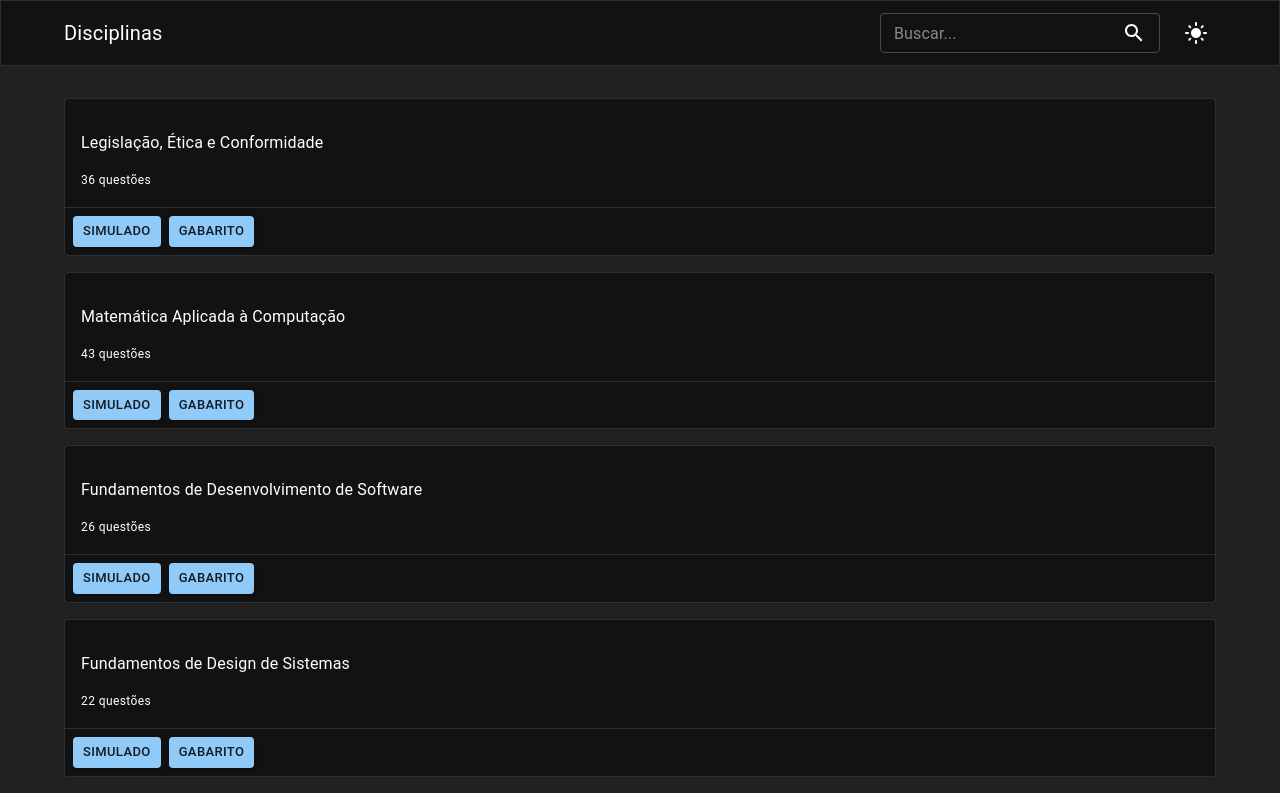
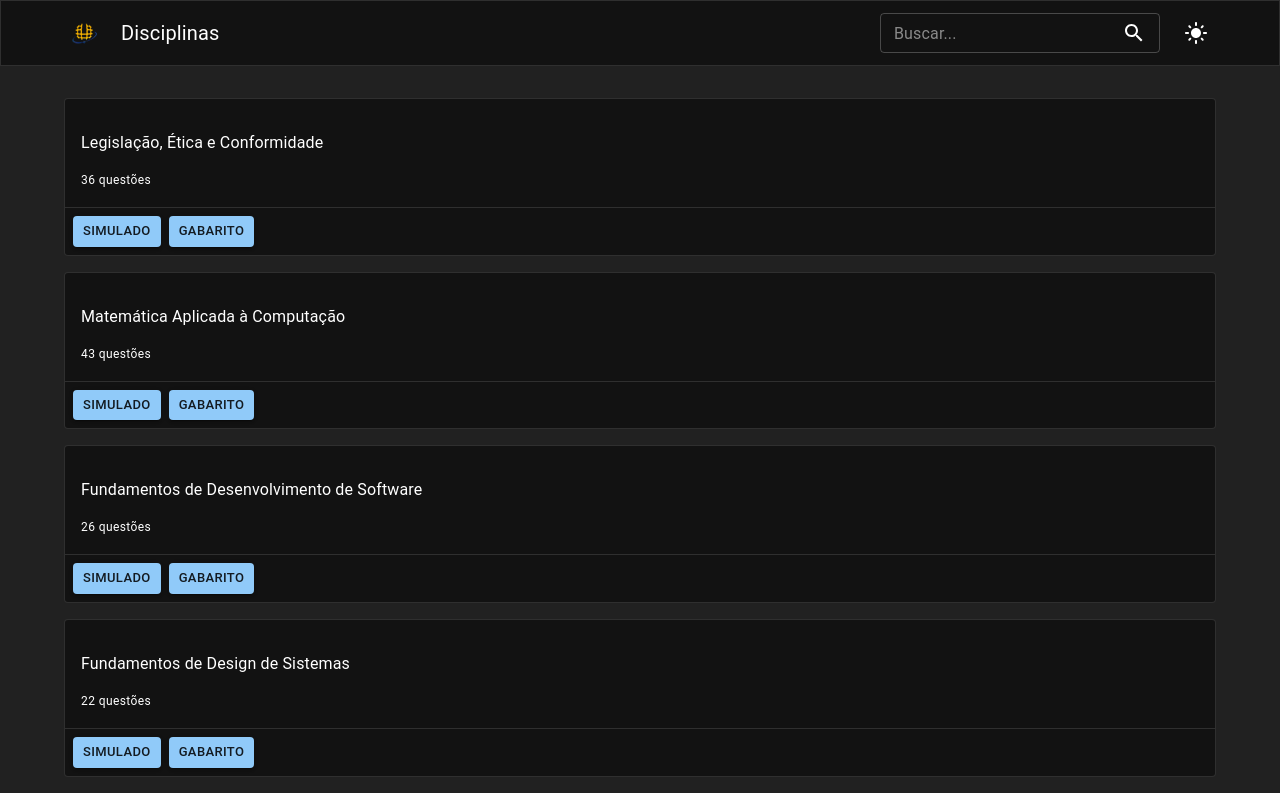
Before and after one commit to samuelnovaes/uninter-questions, a React (Vite) app: page / in a window 1280 px wide. Shown: the top 793 px of the page. Built offline with nearby package versions, Linux system fonts and the light colour scheme.

Commit message:
add uninter icon to header

```diff
--- a/src/components/Header.jsx
+++ b/src/components/Header.jsx
@@ -11,7 +11,7 @@ const Title = styled.div`
   overflow: hidden;
   text-overflow: ellipsis;
   font-size: 20px;
-  margin: ${(props) => props.hasMargin ? '0 16px' : '0'};
+  margin: 0 16px;
   @media (width <= 728px) {
     font-size: 16px;
   }
@@ -43,7 +43,12 @@ const Header = ({ title, backButton, extend }) => {
               </IconButton>
             </Link>
           )}
-          <Title hasMargin={!!backButton}>{title}</Title>
+          {!backButton && (
+            <IconButton>
+              <img src='/uninter-questions/favicon.png' />
+            </IconButton>
+          )}
+          <Title>{title}</Title>
           <Box
             display='flex'
             alignItems='center'
```
